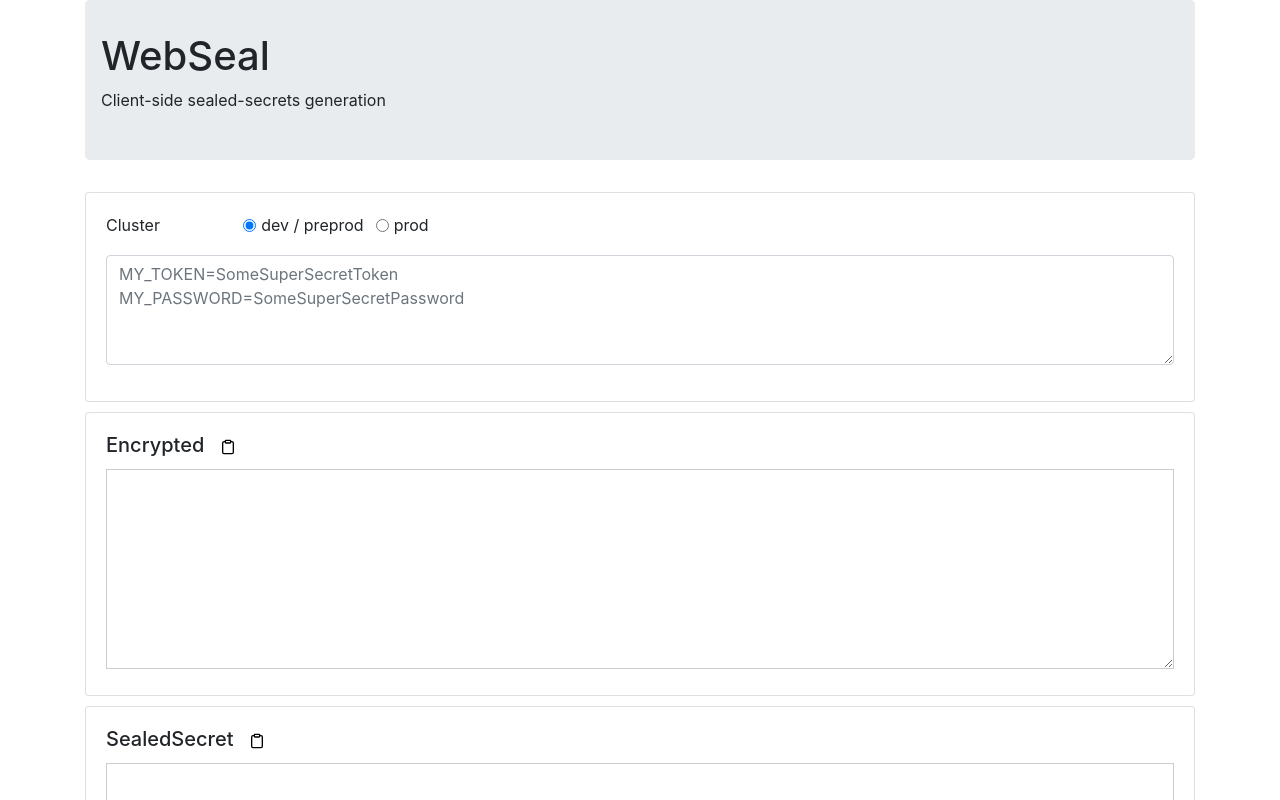
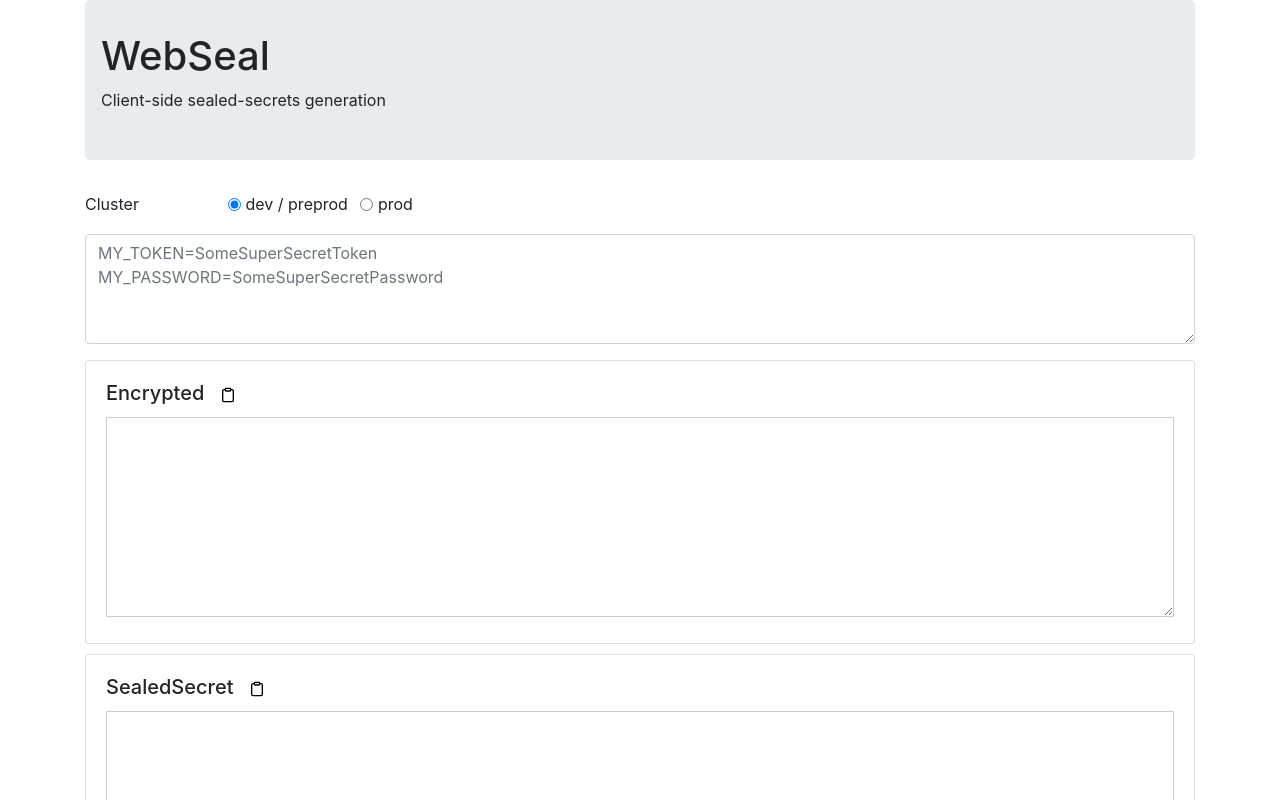
Before and after one commit to SocialGouv/sre-tools, a React (Create React App) app in the folder packages/webseal/: page / in a window 1280 px wide. Shown: the top 800 px of the page. Built offline with nearby package versions, Linux system fonts and the light colour scheme.

Commit message:
fix(webseal): use caret in variables neames

```diff
--- a/packages/webseal/src/App.js
+++ b/packages/webseal/src/App.js
@@ -73,9 +73,9 @@ const Editor = () => {
     if (data.value && data.value !== formData.value) {
       const pemKey = certificates[data.cluster];
       const values = {};
-      if (data.value.match(/^([\w_\d]+)=(.+)$/im)) {
+      if (data.value.match(/^([\w_-\d]+)=(.+)$/im)) {
         data.value.split("\n").forEach((row) => {
-          const matches = row.match(/^([\w_\d]+)=(.*)$/i);
+          const matches = row.match(/^([\w_-\d]+)=(.*)$/i);
           if (matches) {
             values[matches[1]] = matches[2];
           }
@@ -116,11 +116,8 @@ const Editor = () => {
       <Intro />
       <Row>
         <Col xs={12}>
-          <Card>
-            <Card.Body>
-              <Form onSubmit={onSubmit} initialFormData={formData} />
-            </Card.Body>
-          </Card>
+          <Form onSubmit={onSubmit} initialFormData={formData} />
+
           {
             <>
               <Card style={{ marginTop: 10 }}>
```
